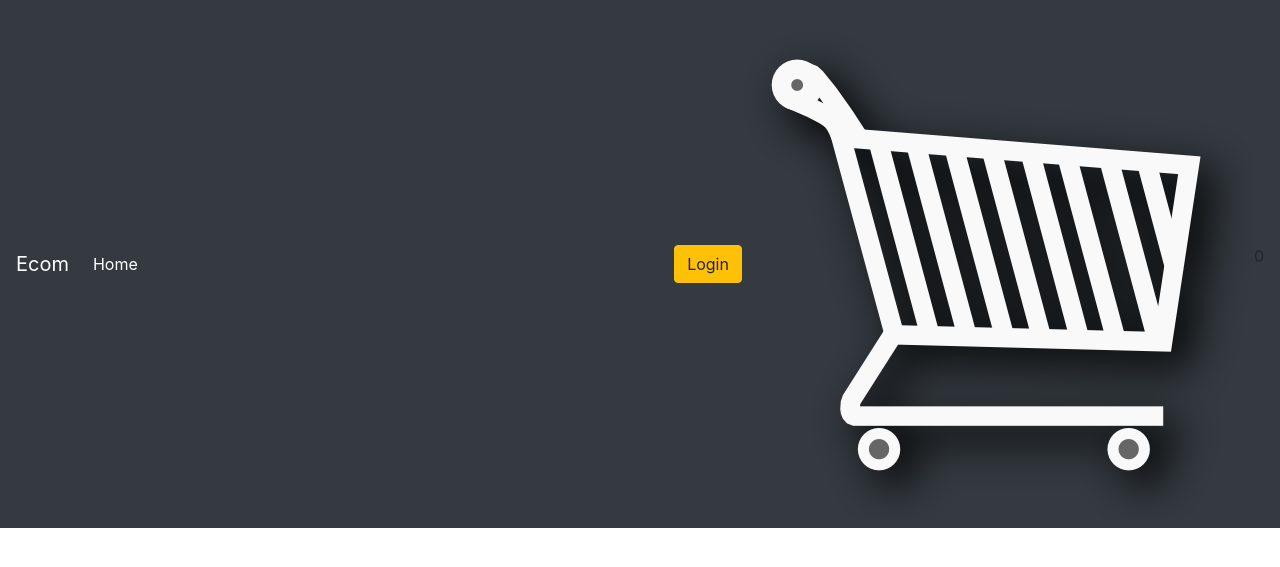
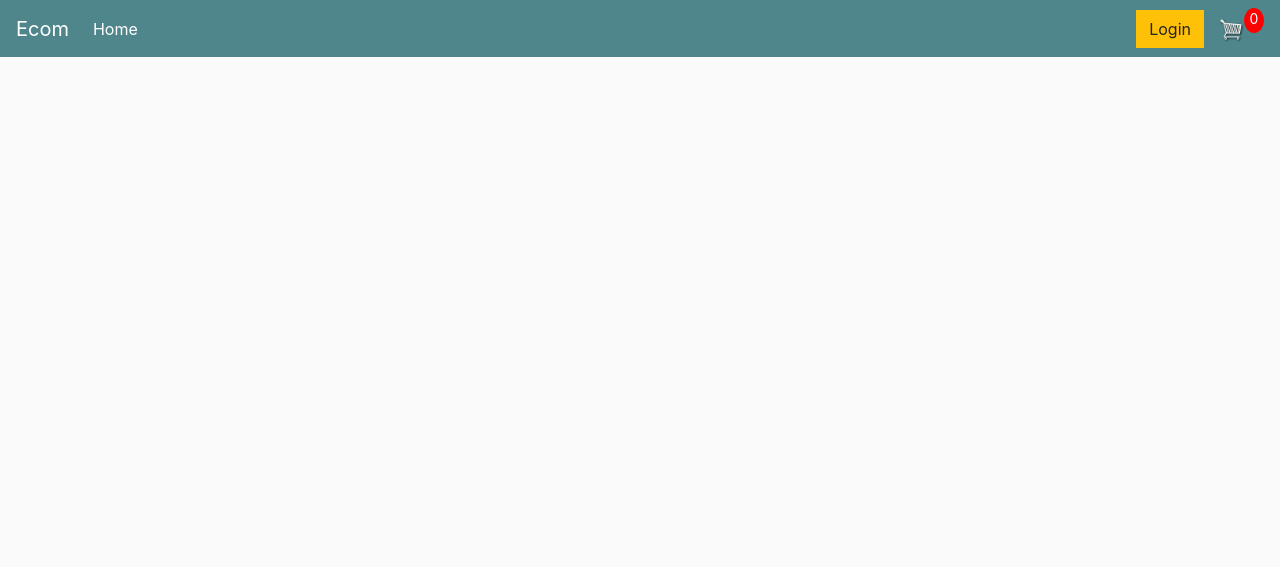
Before and after one commit to ikonicity/django_ecommerce, a Django app: page /cart in a window 1280 px wide. Shown: the top 567 px of the page. Run offline with Django 3.2, Linux system fonts and the light colour scheme; some libraries are stand-ins or nearby versions.

Commit message:
cart icon

```diff
--- a/ecommerce/static/css/main.css
+++ b/ecommerce/static/css/main.css
@@ -1,3 +1,99 @@
 body{
-    background-color: blue;
+    background-color: hsl(0, 0%, 98%);
 }
+
+h1,h2,h3,h4,h5,h6{
+    color:hsl(0, 0%, 30%);
+}
+
+.box-element{
+    box-shadow:hsl(0, 0%, 80%) 0 0 16px;
+    background-color: #fff;
+    border-radius: 4px;
+    padding: 10px;
+}
+
+.thumbnail{
+    width: 100%;
+    height: 200px;
+    -webkit-box-shadow: -1px -3px 5px -2px rgba(214,214,214,1);
+    -moz-box-shadow: -1px -3px 5px -2px rgba(214,214,214,1);
+    box-shadow: -1px -3px 5px -2px rgba(214,214,214,1);
+}
+
+.product{
+    border-radius: 0 0 4px 4px;
+}
+
+.bg-dark{
+    background-color: #4f868c!important;
+}
+
+#cart-icon{
+    width:25px;
+    display: inline-block;
+    margin-left: 15px;
+}
+
+#cart-total{
+    display: block;
+    text-align: center;
+    color:#fff;
+    background-color: red;
+    width: 20px;
+    height: 25px;
+    border-radius: 50%;
+    font-size: 14px;
+}
+
+.col-lg-4, .col-lg-6, .col-lg-8, .col-lg-12{
+    margin-top: 10px;
+}
+
+.btn{
+    border-radius: 0;
+}
+
+.row-image{
+    width: 100px;
+}
+
+.form-field{
+    width:250px;
+    display: inline-block;
+    padding: 5px;
+}
+
+.cart-row{
+    display: flex;
+    align-items: flex-stretch;
+    padding-bottom: 10px;
+    margin-bottom: 10px;
+    border-bottom: 1px solid #ececec;
+
+}
+
+.quantity{
+    display: inline-block;
+    font-weight: 700;
+    padding-right:10px;
+
+
+}
+
+.chg-quantity{
+    width: 12px;
+    cursor: pointer;
+    display: block;
+    margin-top: 5px;
+    transition:.1s;
+}
+
+.chg-quantity:hover{
+    opacity: .6;
+}
+
+
+.hidden{
+    display: none!important;
+}
--- a/ecommerce/store/templates/store/main.html
+++ b/ecommerce/store/templates/store/main.html
@@ -8,9 +8,7 @@
 
     <link rel="stylesheet" href="https://stackpath.bootstrapcdn.com/bootstrap/4.5.0/css/bootstrap.min.css" integrity="sha384-9aIt2nRpC12Uk9gS9baDl411NQApFmC26EwAOH8WgZl5MYYxFfc+NcPb1dKGj7Sk" crossorigin="anonymous">
 
-    <!--
-        <link rel="stylesheet" type="text/css" href="{% static 'css/main.css' %}">
-    -->
+    <link rel="stylesheet" type="text/css" href="{% static 'css/main.css' %}">
 
 </head>
 <body>
```
